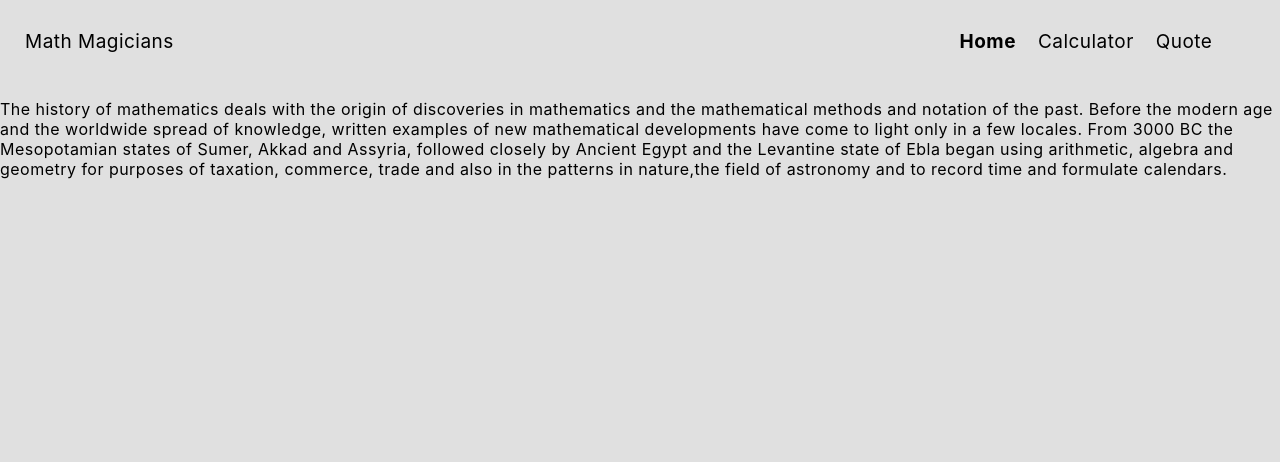
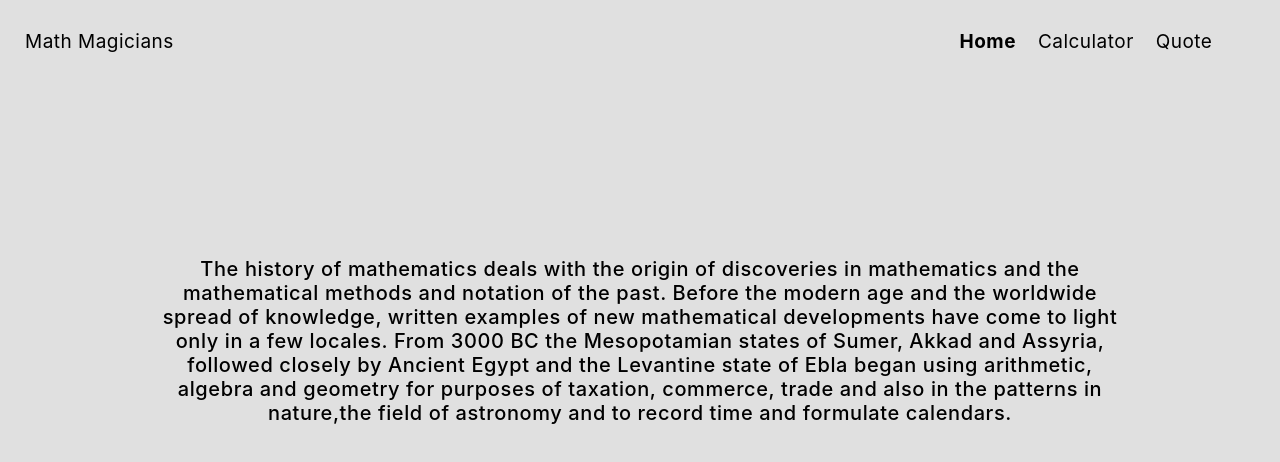
Before and after one commit to 0sugo/math-magician, a React (Create React App) app: page / in a window 1280 px wide. Shown: the top 462 px of the page. Built offline with nearby package versions, Linux system fonts and the light colour scheme.

Commit message:
Add calculator and quote styles

```diff
--- a/src/components/Home.js
+++ b/src/components/Home.js
@@ -1,6 +1,6 @@
 const Home = () => (
   <div>
-    <p>
+    <p className="home-text">
       The history of mathematics deals with the origin of discoveries
       in mathematics and the mathematical methods and notation of the past.
       Before the modern age and the worldwide spread of knowledge,
--- a/src/index.css
+++ b/src/index.css
@@ -62,9 +62,10 @@ button {
 
 .displayed-quote {
   font-style: italic;
-  width: 60%;
+  width: 70%;
   margin: 30px auto;
   text-align: center;
+  margin: 30% auto;
 }
 .main-nav{
   display: flex;
@@ -90,3 +91,11 @@ nav a.active {
   text-decoration: none;
   font-weight: bold;
 }
+.home-text{
+  text-align: center;
+  padding: 12%;
+  letter-spacing: 0.03em;
+  line-height: 24px;
+  font-weight: 500;
+  font-size: 20px;
+}
```
